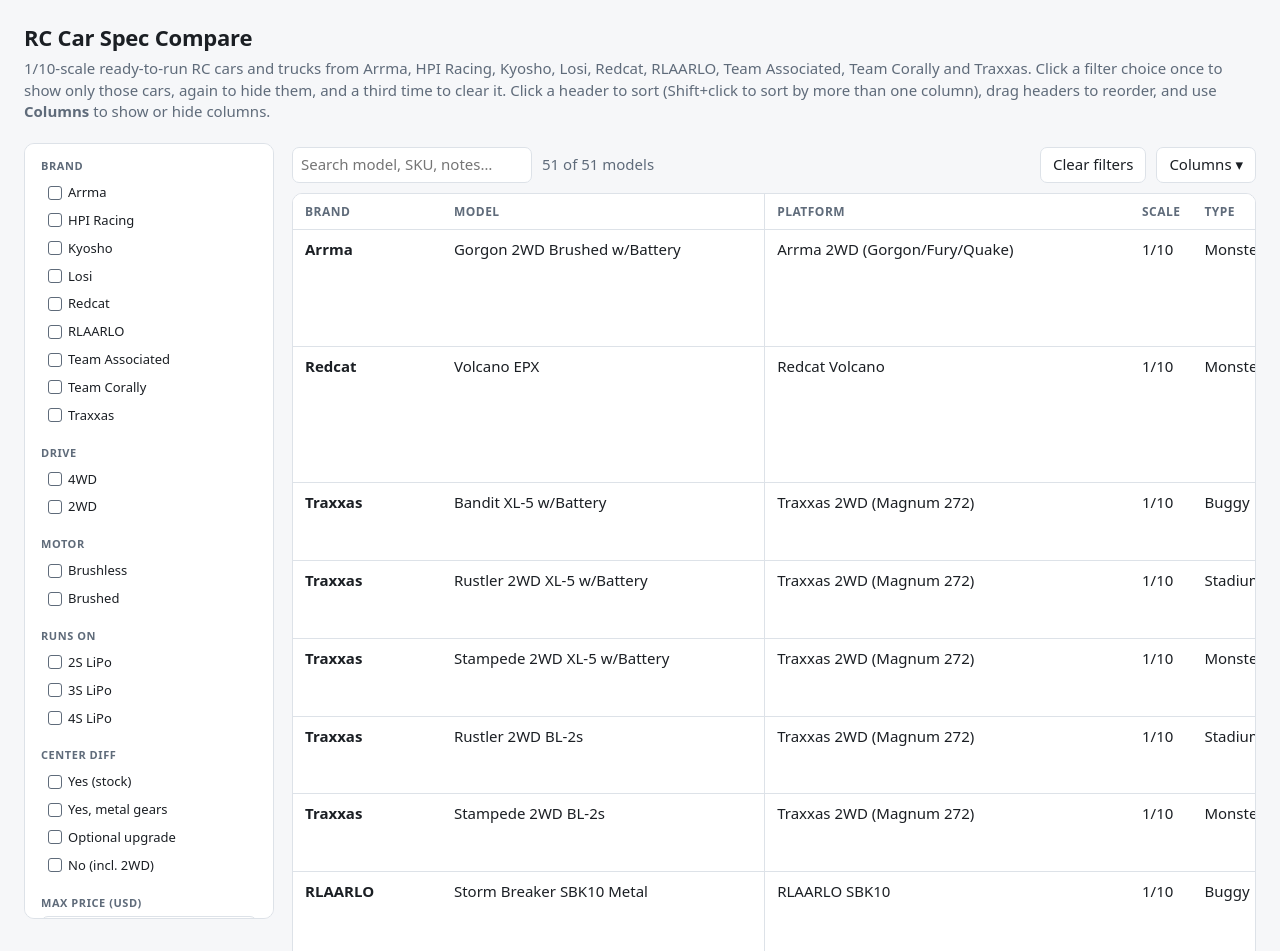
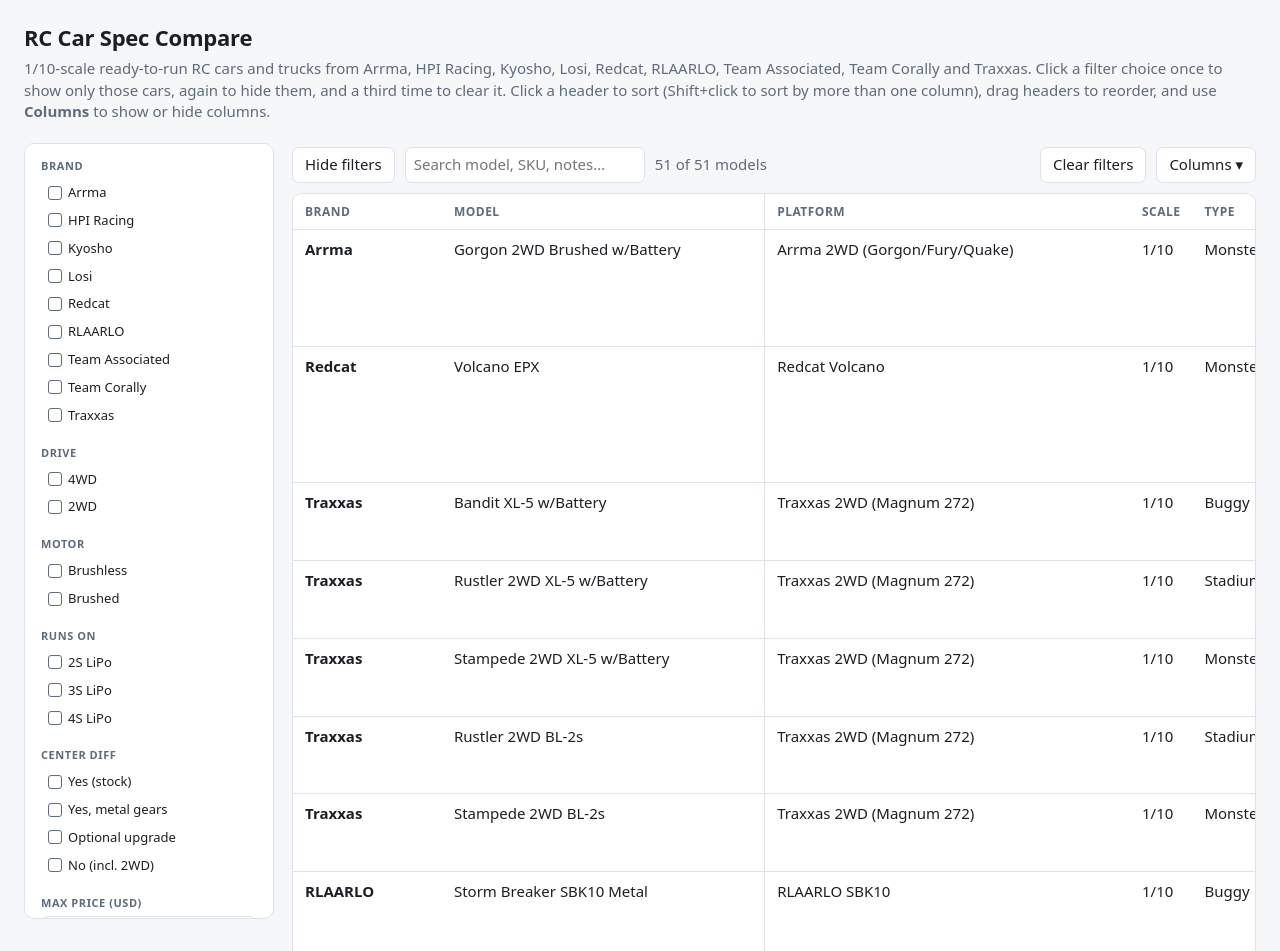
Before and after one commit to fahlman/RC-Car-Compare, a plain HTML site: page index.html in a window 1280 px wide. Shown: the top 951 px of the page. Drawn offline with Linux system fonts and the light colour scheme.

Commit message:
Let visitors fold the filter sidebar away
A "Hide filters" button at the start of the toolbar folds the sidebar
and gives the table the full width. While folded it reads "Show
filters (N on)" when filters are set. The choice is remembered in the
browser, and phones start folded so the table is in view. On phones
the toolbar now sits above the filters.

Co-Authored-By: Claude Opus 5.5 <noreply@anthropic.com>

```diff
--- a/index.html
+++ b/index.html
@@ -21,9 +21,13 @@
   header p { margin:0; color:var(--muted); }
   main { padding: 12px 24px 40px; }
   .content { min-width:0; }
-  /* On wider screens the filters sit in a left sidebar that stays in view and scrolls on its own. */
+  /* On wider screens the filters sit in a left sidebar that stays in view and scrolls on its own.
+     "Hide filters" (main.nofilters) gives the table the full width. On phones they stack under the toolbar. */
   @media (min-width: 761px) {
-    main { display:grid; grid-template-columns: 250px minmax(0,1fr); gap:18px; align-items:start; }
+    main { display:grid; grid-template-columns: 250px minmax(0,1fr); grid-template-rows:auto 1fr;
+           grid-template-areas: "side bar" "side content"; column-gap:18px; align-items:start; }
+    main.nofilters { grid-template-columns: minmax(0,1fr); grid-template-areas: "bar" "content"; }
+    main > .toolbar { grid-area:bar; } .sidebar { grid-area:side; } .content { grid-area:content; }
     .panel.sidebar { position:sticky; top:12px; max-height:calc(100vh - 24px); max-height:calc(100dvh - 24px); overflow:auto; margin-bottom:0; }
     .sidebar .filters { flex-direction:column; flex-wrap:nowrap; align-items:stretch; gap:16px; }
     .sidebar .chips { flex-direction:column; gap:1px; }
@@ -102,7 +106,21 @@
   <p>1/10-scale ready-to-run RC cars and trucks from Arrma, HPI Racing, Kyosho, Losi, Redcat, RLAARLO, Team Associated, Team Corally and Traxxas. Click a filter choice once to show only those cars, again to hide them, and a third time to clear it. Click a header to sort (Shift+click to sort by more than one column), drag headers to reorder, and use <b>Columns</b> to show or hide columns.</p>
 </header>
 <main>
-  <aside class="panel sidebar" aria-label="Filters">
+  <div class="toolbar">
+    <button id="filterbtn" aria-controls="sidebar" aria-expanded="true">Hide filters</button>
+    <input type="search" id="f-q" placeholder="Search model, SKU, notes…" aria-label="Search">
+    <span class="count" id="count"></span>
+    <button id="clear">Clear filters</button>
+    <div class="colmenu">
+      <button id="colbtn" aria-expanded="false">Columns ▾</button>
+      <div class="colpanel" id="colpanel">
+        <h3>Show, hide &amp; drag to reorder</h3>
+        <div id="collist"></div>
+        <div style="padding:8px 6px 4px"><button id="resetcols">Reset layout</button></div>
+      </div>
+    </div>
+  </div>
+  <aside class="panel sidebar" id="sidebar" aria-label="Filters">
     <div class="filters" id="filters">
       <div class="f"><span>Brand</span><div class="chips" id="f-brand" role="group" aria-label="Brand"></div></div>
       <div class="f"><span>Drive</span><div class="chips" id="f-drive" role="group" aria-label="Drive"></div></div>
@@ -116,20 +134,6 @@
   </aside>
 
   <div class="content">
-  <div class="toolbar">
-    <input type="search" id="f-q" placeholder="Search model, SKU, notes…" aria-label="Search">
-    <span class="count" id="count"></span>
-    <button id="clear">Clear filters</button>
-    <div class="colmenu">
-      <button id="colbtn" aria-expanded="false">Columns ▾</button>
-      <div class="colpanel" id="colpanel">
-        <h3>Show, hide &amp; drag to reorder</h3>
-        <div id="collist"></div>
-        <div style="padding:8px 6px 4px"><button id="resetcols">Reset layout</button></div>
-      </div>
-    </div>
-  </div>
-
   <p class="hint" id="amazonnote" hidden>As an Amazon Associate I earn from qualifying purchases. Amazon's price may differ from the maker's price shown here.</p>
   <div class="tablewrap"><table><thead><tr id="headrow"></tr></thead><tbody id="body"></tbody></table></div>
   <p class="hint">“?” means not verified yet. Speeds are the maker's claims and often assume optional gearing. All data comes from the manufacturers' own websites; prices are their regular US list prices on the date shown.</p>
@@ -279,6 +283,7 @@ function renderHead(){
 function renderBody(){
   const rows = sorted(filtered()), cols = visibleCols(), tb = $('body');
   $('count').textContent = `${rows.length} of ${cars.length} models`;
+  labelFilterBtn();
   if (!rows.length){ tb.innerHTML = `<tr><td class="empty" colspan="${cols.length}">No models match these filters.</td></tr>`; updateFreeze(); return; }
   tb.innerHTML = rows.map(c=>"<tr>"+cols.map((col,i)=>{
     const cls = [col.num?"num":"", col.wrap?"wrap":"", i<2?"c"+i:""].join(" ").trim();
@@ -349,6 +354,9 @@ function setupFilters(){
   $('filters').addEventListener('input', renderBody);
   $('f-q').addEventListener('input', renderBody);
   $('clear').addEventListener('click', ()=>{ clearFilters(); renderBody(); });
+  $('filterbtn').addEventListener('click', ()=>setFiltersOpen($('sidebar').hidden, true));
+  let saved = null; try { saved = localStorage.getItem(FILTERS_KEY); } catch(e) {}
+  setFiltersOpen(saved ? saved==="open" : !matchMedia('(max-width: 760px)').matches, false);
   $('colbtn').addEventListener('click', e=>{ e.stopPropagation(); const p=$('colpanel'); p.classList.toggle('open'); $('colbtn').setAttribute('aria-expanded', p.classList.contains('open')); });
   $('colpanel').addEventListener('click', e=>e.stopPropagation());
   document.addEventListener('click', ()=>{ $('colpanel').classList.remove('open'); $('colbtn').setAttribute('aria-expanded','false'); });
@@ -359,6 +367,19 @@ function labelChip(btn){
   btn.setAttribute('aria-pressed', String(s==="in"));
   btn.setAttribute('aria-label', s==="out" ? `${t} (hidden)` : t);
   btn.title = `${group}: ` + ({off:`show only ${t}`, in:`hide ${t}`, out:`clear ${t}`})[s];
+}
+// "Hide filters" folds the sidebar away. The choice is remembered in this browser; phones start folded.
+const FILTERS_KEY = "rc-compare-filters";
+function setFiltersOpen(open, remember){
+  $('sidebar').hidden = !open;
+  document.querySelector('main').classList.toggle('nofilters', !open);
+  $('filterbtn').setAttribute('aria-expanded', String(open));
+  labelFilterBtn(); updateFreeze();
+  if (remember) try { localStorage.setItem(FILTERS_KEY, open ? "open" : "closed"); } catch(e) {}
+}
+function labelFilterBtn(){
+  const n = document.querySelectorAll('.chips button:not([data-state="off"])').length + ($('f-price').value ? 1 : 0);
+  $('filterbtn').textContent = $('sidebar').hidden ? (n ? `Show filters (${n} on)` : "Show filters") : "Hide filters";
 }
 function clearFilters(){
   document.querySelectorAll('.chips button').forEach(b=>{ b.dataset.state="off"; labelChip(b); });
```
